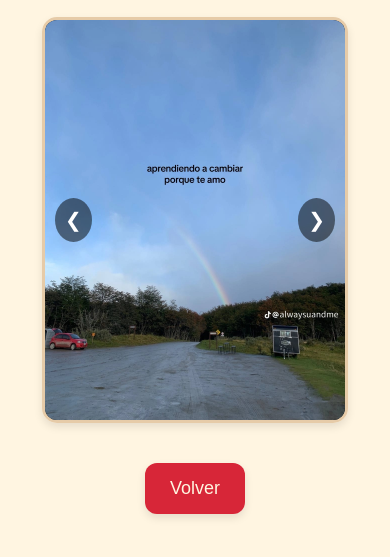
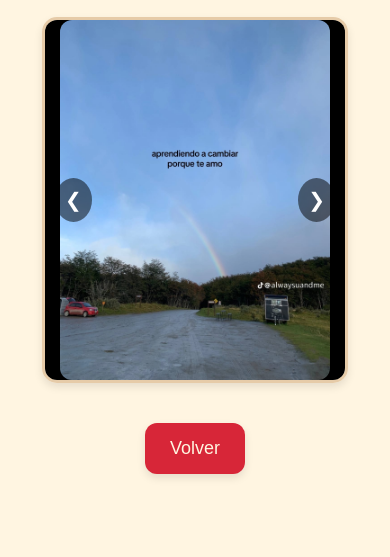
Before and after one commit to cesarlz89/san-valentin-web, a plain HTML site: page historias.html in a window 390 px wide. Shown: the part 81-638 px from the top of the page. Drawn offline with Linux system fonts and the light colour scheme.

Commit message:
Corrección: Ajuste responsivo de imágenes en modo historia

```diff
--- a/style.css
+++ b/style.css
@@ -177,6 +177,10 @@ audio {
 }
 
 .story-container {
+    display: flex;
+    justify-content: center;
+    align-items: center;
+    max-width: 100%;
     position: relative;
     width: 300px;
     height: auto;
@@ -186,6 +190,14 @@ audio {
     border: 3px solid #E6CBA8;
     box-shadow: 0px 4px 8px rgba(0, 0, 0, 0.1);
     margin: auto;
+}
+
+.story-container img {
+    width: 100%;
+    height: auto;
+    max-height: 80vh; /* Ajusta para que no sobrepase la pantalla */
+    object-fit: contain; /* Evita cortes en las imágenes */
+    border-radius: 12px;
 }
 
 .story-track {
@@ -223,5 +235,12 @@ audio {
     border-radius: 50%;
 }
 
+@media screen and (max-width: 768px) {
+    .story-container img {
+        max-width: 90%; /* Reduce el tamaño en pantallas pequeñas */
+        max-height: 70vh; /* Evita que ocupen todo el alto */
+    }
+}
+
 #prevStory { left: 10px; }
 #nextStory { right: 10px; }
```
